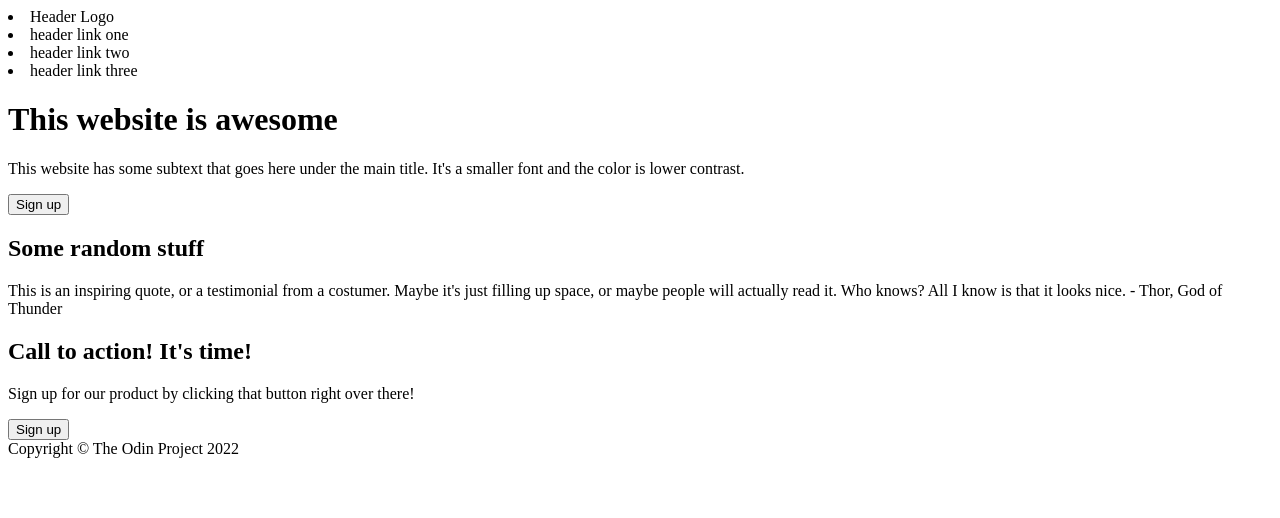
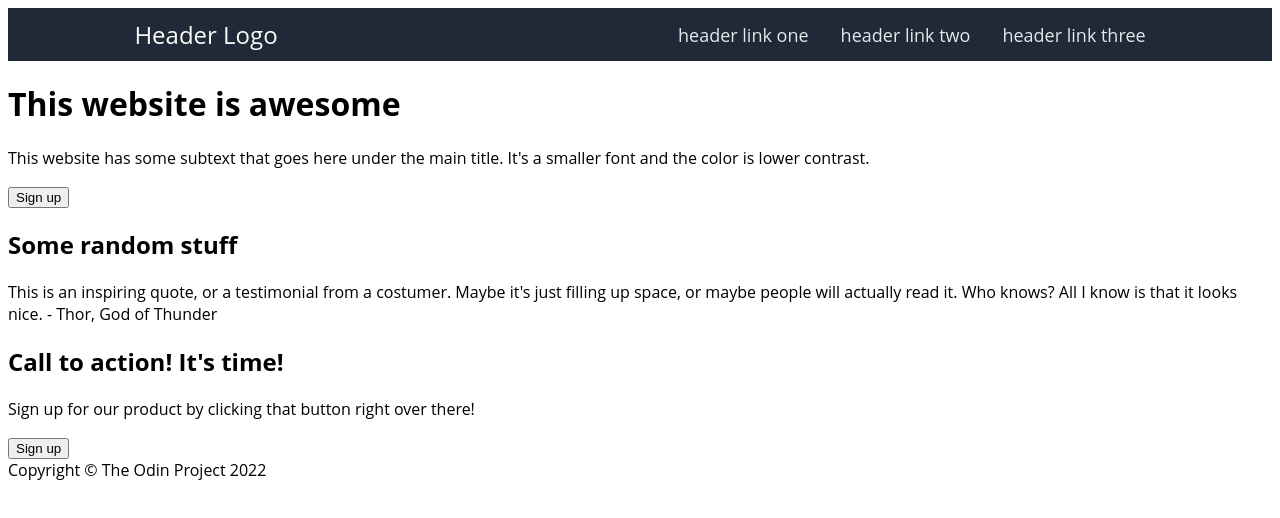
Before and after one commit to felipedomingosps/Landing-Page, a plain HTML site: page index.html in a window 1280 px wide. Drawn offline with Linux system fonts and the light colour scheme.

Commit message:
Add body and nav styles

```diff
--- a/index.html
+++ b/index.html
@@ -11,7 +11,7 @@
 <body>
     <header>
         <nav>
-            <li>Header Logo</li>
+            <li class="logo">Header Logo</li>
             <li>header link one</li>
             <li>header link two</li>
             <li>header link three</li>
--- a/styles.css
+++ b/styles.css
@@ -0,0 +1,26 @@
+body {
+    box-sizing: content-box;
+    font-family: 'Open Sans', sans-serif;
+}
+
+
+nav {
+    background-color: #1F2937;
+    display: flex;
+    gap: 2em;
+    align-items: center;
+    padding: 10px 10%;
+}
+
+nav li {
+    color: #E5E7EB;
+    font-size: 18px;
+    list-style: none;
+}
+
+.logo {
+    color: #F9FAF8;
+    font-size: 24px;
+    margin-right: auto;
+    flex-shrink: 0;
+}
```
